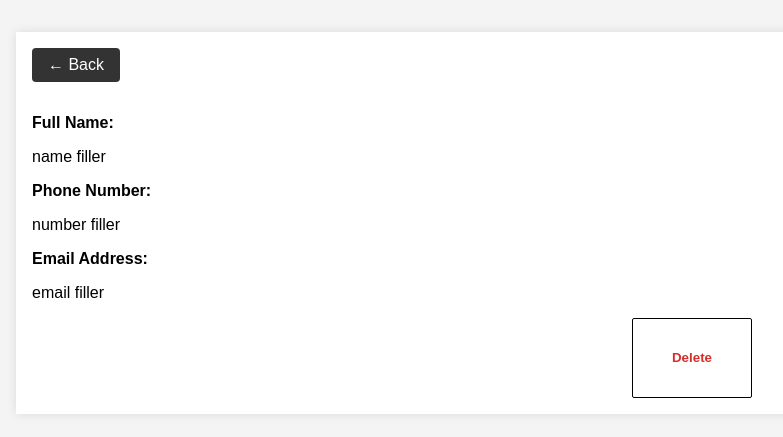
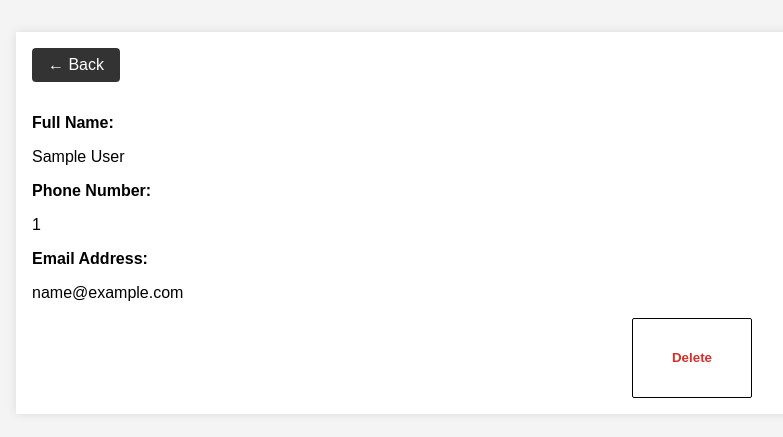
Before and after one commit to software-students-fall2023/2-web-app-exercise-team1-pt-2, a Flask app: template templates/delete_contact.html in a window 1280 px wide. Shown: the part 160-597 px from the top of the page, without its empty margins (96-879 px from the left). Run offline with Flask 3, Linux system fonts and the light colour scheme; the template is opened without the code that fills it: most values are stand-ins (such as "Sample title", 1, 10 or a date in 2020); parts of the project's set-up code (start-up, migrations or seed data) failed here and were passed over.

Commit message:
Implemented Delete Backend

```diff
--- a/server/app.py
+++ b/server/app.py
@@ -99,13 +99,15 @@ def edit_contact(contact_id):
 
     return redirect(url_for('display_all_contacts'))
 
+@app.route('/delete/<contact_id>')
+def delete(contact_id):
+    doc = mongo.db.contacts.find_one({"_id": ObjectId(contact_id)})
+    return render_template('delete_contact.html', doc=doc)
 
 @app.route('/contact/<contact_id>/delete', methods=['GET','DELETE'])
 def delete_contact(contact_id):
-    if request.method == 'GET':
-        return render_template('deletecontact.html', contact_id=contact_id)
     mongo.db.contacts.delete_one({"_id": ObjectId(contact_id)})
-    return redirect(url_for('contactlist'))
+    return redirect(url_for('display_all_contacts'))
 
 @app.route('/contact/<contact_id>/favorite', methods=['POST'])
 def favorite_contact(contact_id):
--- a/templates/contactlist.html
+++ b/templates/contactlist.html
@@ -52,7 +52,9 @@
           <button type="submit"  class="favourites-button">Favorite</button>
         </form>
         <!-- <button class="favourites-button">Favourite</button> -->
-        <button class="delete-button">Delete</button>
+        <a href="{{ url_for('delete', contact_id=contact._id)}}">
+            <button class="delete-button">Delete</button>
+        </a>
       </div>
       {% endfor %}
     </main>
--- a/templates/delete_contact.html
+++ b/templates/delete_contact.html
@@ -17,24 +17,21 @@
         </div>
         <div class="details-group">
             <strong>Full Name:</strong>
-            <p id="fullName">name filler</p>
+            <p id="fullName">{{doc.fullName}}</p>
         </div>
 
         <div class="details-group">
             <strong>Phone Number:</strong>
-            <p id="phoneNumber">number filler</p>
+            <p id="phoneNumber">{{doc.phoneNumber}}</p>
         </div>
 
         <div class="details-group">
             <strong>Email Address:</strong>
-            <p id="emailAddress">email filler</p>
+            <p id="emailAddress">{{doc.emailAddress}}</p>
         </div>
-
-        <button class = "delete-button"> Delete </button>
-
-
-
-
+        <a href="{{ url_for('delete_contact', contact_id=doc._id)}}">
+            <button class = "delete-button"> Delete </button>
+        </a>
     </main>
 </body>
 </html>
```
